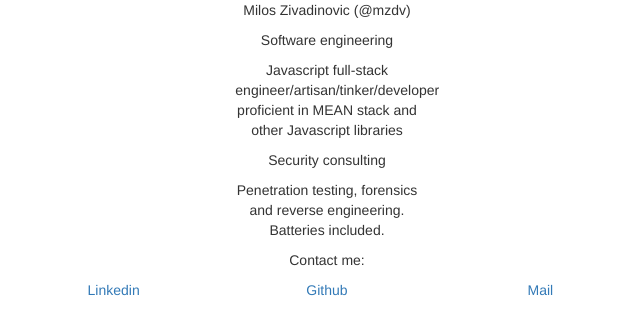
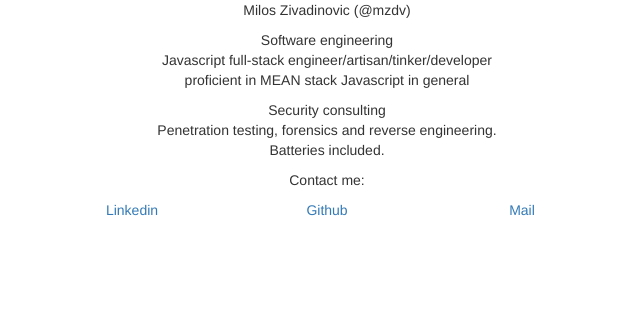
Before and after one commit to mzdv/mzdv.github.io, a website: page index.html in a window 1280 px wide. Shown: the whole page, without its empty margins (313-953 px from the left). Drawn offline with nearby package versions, Linux system fonts and the light colour scheme.

Commit message:
Fix lack of <head> tags, change class from "container-fluid" to "container" and add viewport.

```diff
--- a/index.html
+++ b/index.html
@@ -1,30 +1,33 @@
 <!DOCTYPE html>
 <html>
-<link rel="stylesheet" href="https://maxcdn.bootstrapcdn.com/bootstrap/3.3.2/css/bootstrap.min.css"/>
-<link rel="stylesheet" href="css/style.css"/>
+<head>
+    <meta name="viewport" content="width=device-width, initial-scale=1">
+    <link rel="stylesheet" href="https://maxcdn.bootstrapcdn.com/bootstrap/3.3.2/css/bootstrap.min.css"/>
+    <link rel="stylesheet" href="css/style.css"/>
+</head>
 
-<div class="container-fluid">
+<div class="container">
     <header>
         <div class="row">
-            <div class="col-md-2 col-md-offset-5 text-center">
+            <div class="col-md-4 col-md-offset-4 text-center">
                 <p>Milos Zivadinovic (@mzdv)</p>
             </div>
         </div>
     </header>
     <div class="row text-center">
-        <div class="col-md-2 col-md-offset-5">
+        <div class="col-md-4 col-md-offset-4">
             <div>
-                <p>Software engineering</p>
-                <p>Javascript full-stack engineer/artisan/tinker/developer proficient in MEAN stack
-                    and other Javascript libraries</p>
+                <span>Software engineering</span>
+                <p>Javascript full-stack engineer/artisan/tinker/developer proficient in MEAN stack Javascript in
+                    general</p>
             </div>
         </div>
     </div>
 
     <div class="row text-center">
-        <div class="col-md-2 col-md-offset-5">
+        <div class="col-md-4 col-md-offset-4">
             <div>
-                <p>Security consulting</p>
+                <span>Security consulting</span>
                 <p>Penetration testing, forensics and reverse engineering. Batteries included.</p>
             </div>
         </div>
@@ -49,5 +52,4 @@
     </div>
 
 </div>
-</div>
 </html>
```
